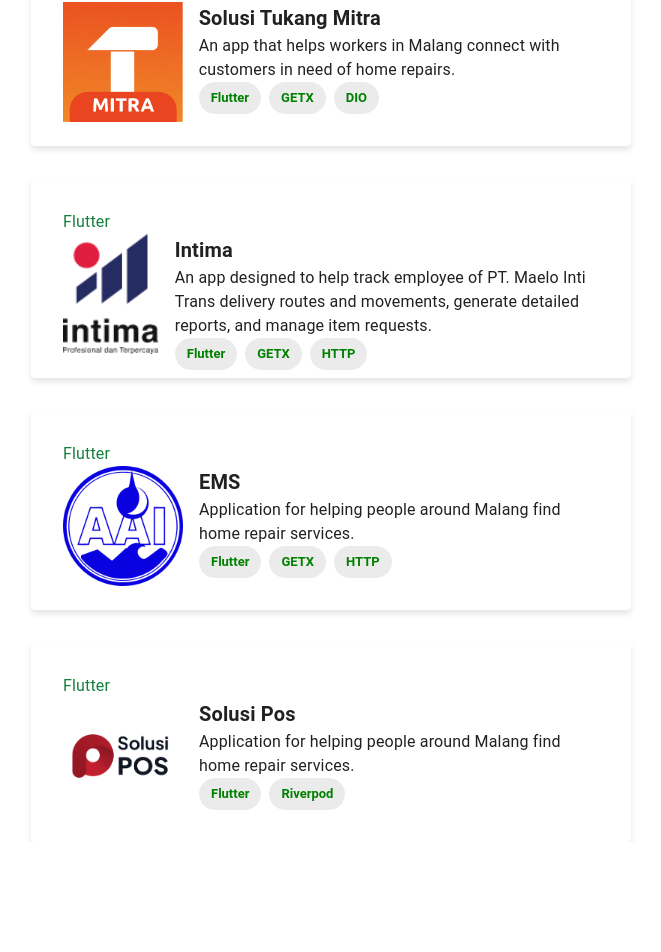
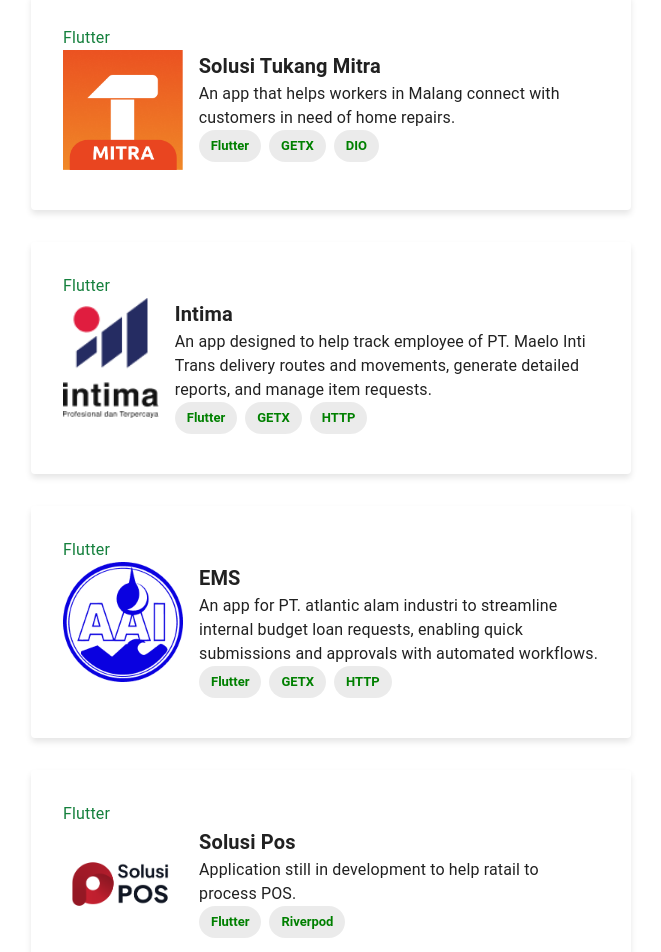
Before and after one commit to Karula-k/Karula-k.github.io, a Next.js app: page / in a window 1280 px wide. Shown: the part 1346-2298 px from the top of the page, without its empty margins (353-1014 px from the left). Before the commit the page ends 2188 px from the top, so only its background shows below. Built offline with nearby package versions, Linux system fonts and the light colour scheme.

Commit message:
small fix

```diff
--- a/app/components/ArchlyricCard.tsx
+++ b/app/components/ArchlyricCard.tsx
@@ -29,8 +29,8 @@
             xs: "none",
             sm: "none",
             md: "200px",
-            lg: "200px",
-            xl: "200px",
+            lg: "250px",
+            xl: "250px",
           },
           backgroundColor: "transparent",
           transition: "transform 0.3s ease, background-image 0.3s ease",
--- a/app/page.tsx
+++ b/app/page.tsx
@@ -59,7 +59,7 @@
     projectName: "EMS",
     projectDate: "December 2024",
     projectDescription:
-      "Application for helping people around Malang find home repair services.",
+      "An app for  PT. atlantic alam industri to streamline internal budget loan requests, enabling quick submissions and approvals with automated workflows.",
     image: "/images/logo_ems.png",
     techStack: ["Flutter", "GETX", "HTTP"],
     githubLink: null,
@@ -71,7 +71,7 @@
     projectName: "Solusi Pos",
     projectDate: "December 2024",
     projectDescription:
-      "Application for helping people around Malang find home repair services.",
+      "Application still in development to help ratail to process POS.",
     image: "/images/solusi_pos.png",
     techStack: ["Flutter", "Riverpod"],
     githubLink: null,
```
